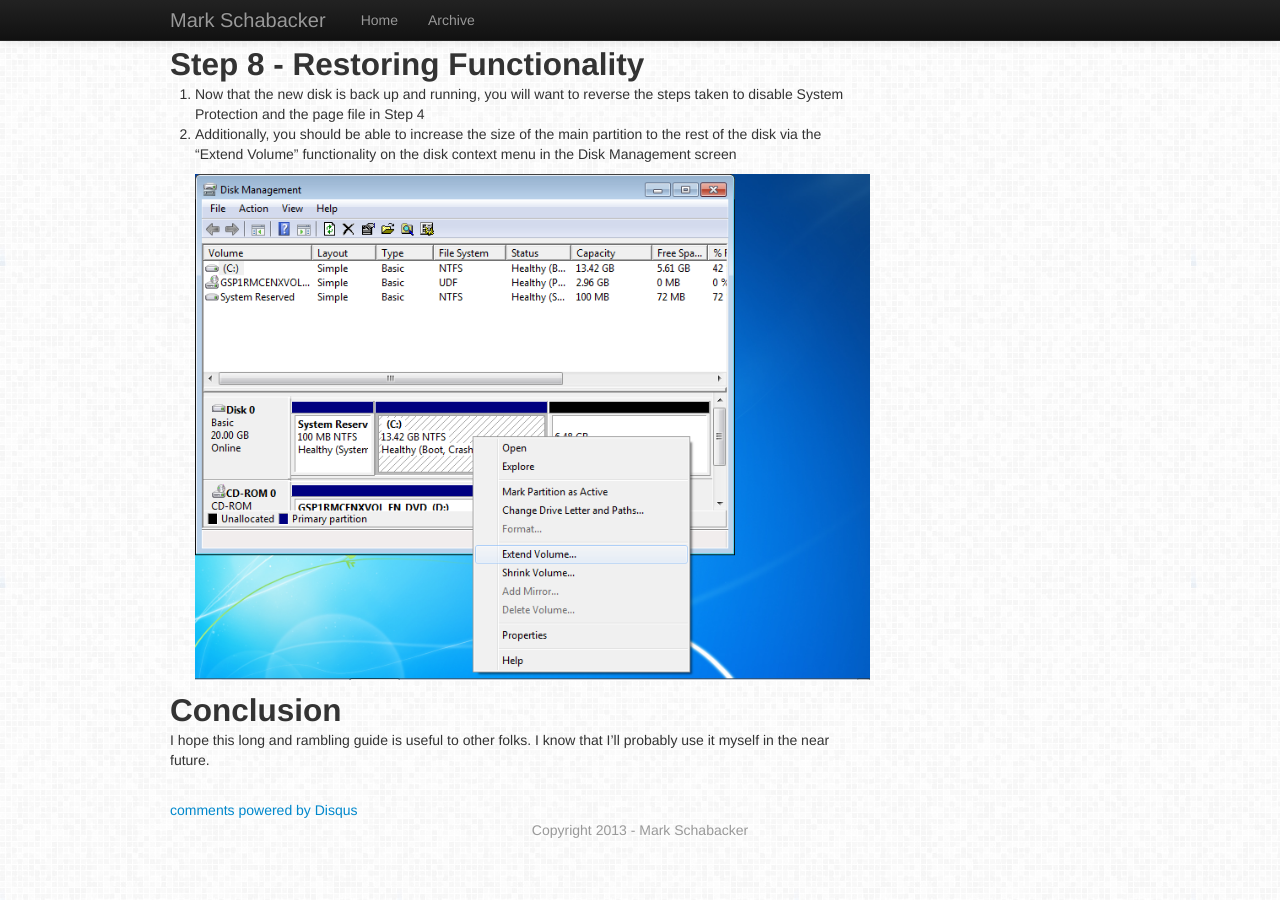
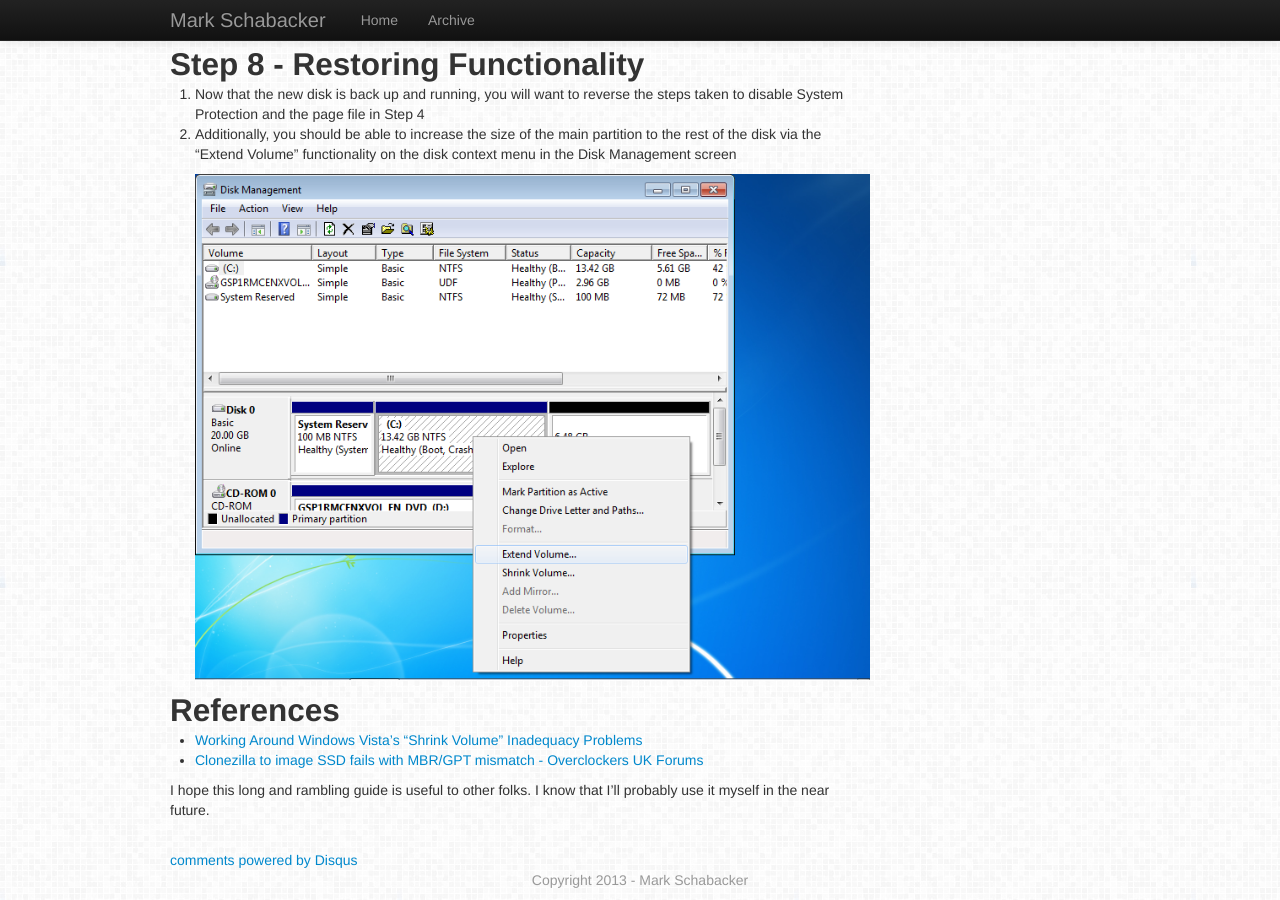
Before and after one commit to markschabacker/markschabacker.github.com, a Jekyll site: the page built from _posts/2014-08-22-win-partition-shrink.md, in a window 1280 px wide and 900 px high, scrolled down 9394 px. Built offline with Jekyll 4.4.1, drawn with Linux system fonts in a browser that asks for light colours; nearby versions of some CDN libraries; Markdown is read by kramdown in place of the engine named in the settings; comment, search, counter and statistics services are not loaded; before the commit the page ends 10244 px from its top, so only the background shows below that.

Commit message:
Add references

```diff
--- a/_posts/2014-08-22-win-partition-shrink.md
+++ b/_posts/2014-08-22-win-partition-shrink.md
@@ -163,6 +163,9 @@
 
     ![Extend Volume](/images/16_extend_volume.png)
 
-## Conclusion
+## References
+
+- [Working Around Windows Vista’s "Shrink Volume" Inadequacy Problems](http://www.howtogeek.com/howto/windows-vista/working-around-windows-vistas-shrink-volume-inadequacy-problems/)
+- [Clonezilla to image SSD fails with MBR/GPT mismatch - Overclockers UK Forums](http://forums.overclockers.co.uk/showthread.php?t=18545787)
 
 I hope this long and rambling guide is useful to other folks.  I know that I'll probably use it myself in the near future.
```
